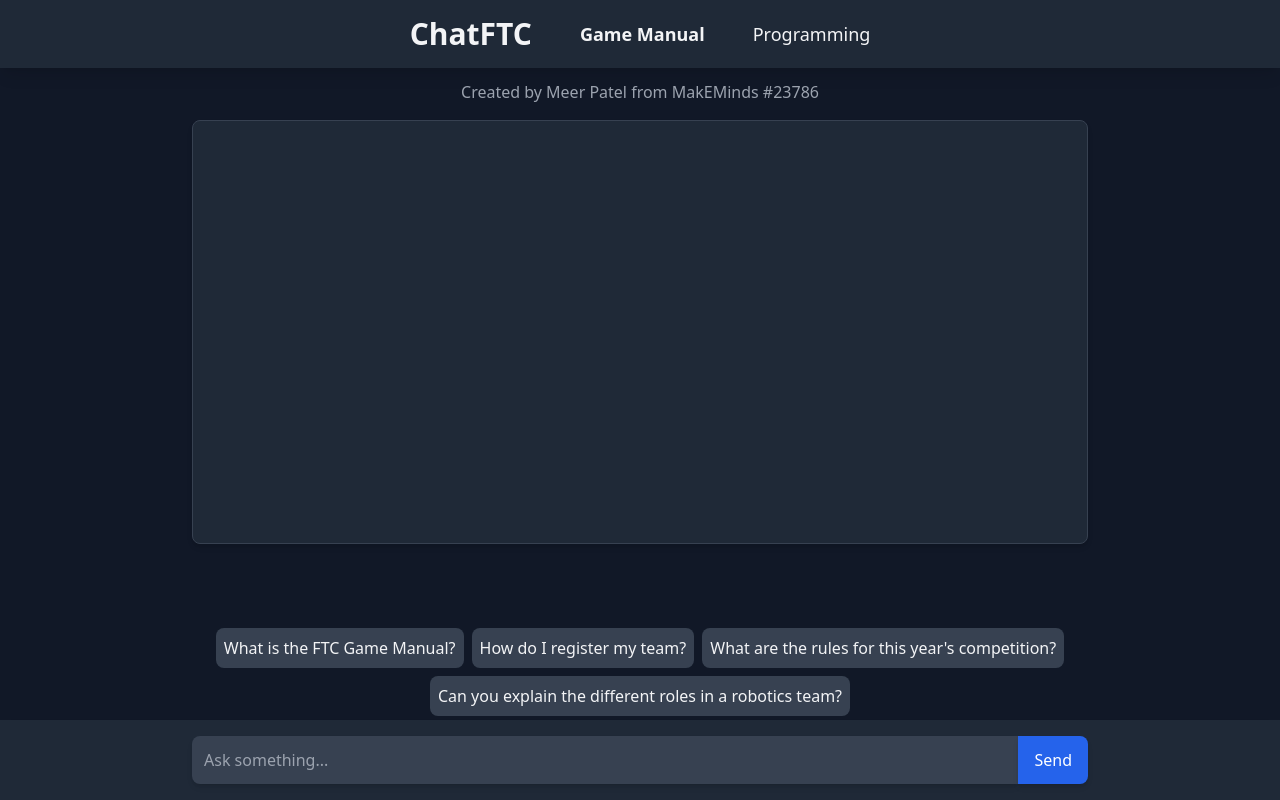
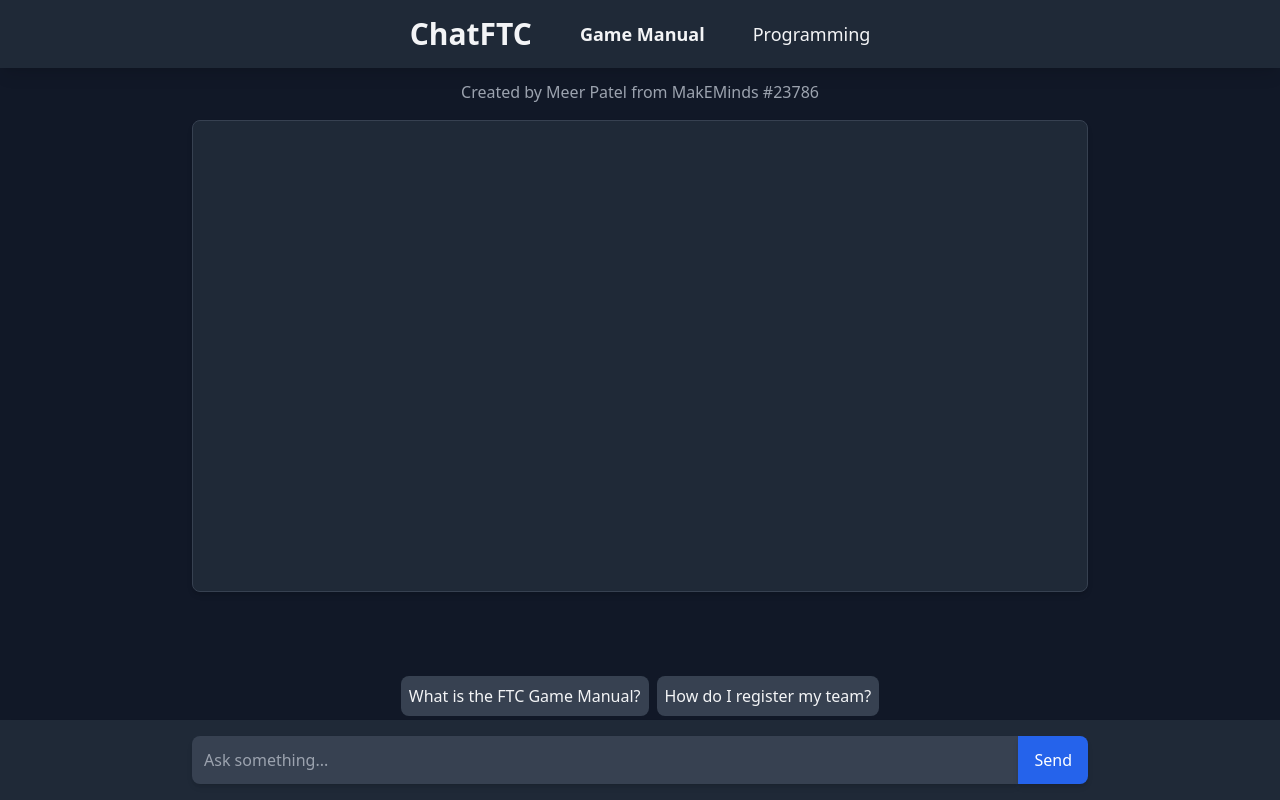
Before and after one commit to thewimpykid/chatftc, a Next.js app: page / in a window 1280 px wide. Built offline with nearby package versions, Linux system fonts and the light colour scheme.

Commit message:
majestic ahh code

```diff
--- a/src/app/page.js
+++ b/src/app/page.js
@@ -15,8 +15,6 @@
     const exampleQuestions = [
         "What is the FTC Game Manual?",
         "How do I register my team?",
-        "What are the rules for this year's competition?",
-        "Can you explain the different roles in a robotics team?"
     ];
 
     // Function to auto-scroll to the bottom of the chat
```
Also changed, not shown: 1 other file (tests, documents, lock files or other folders).
